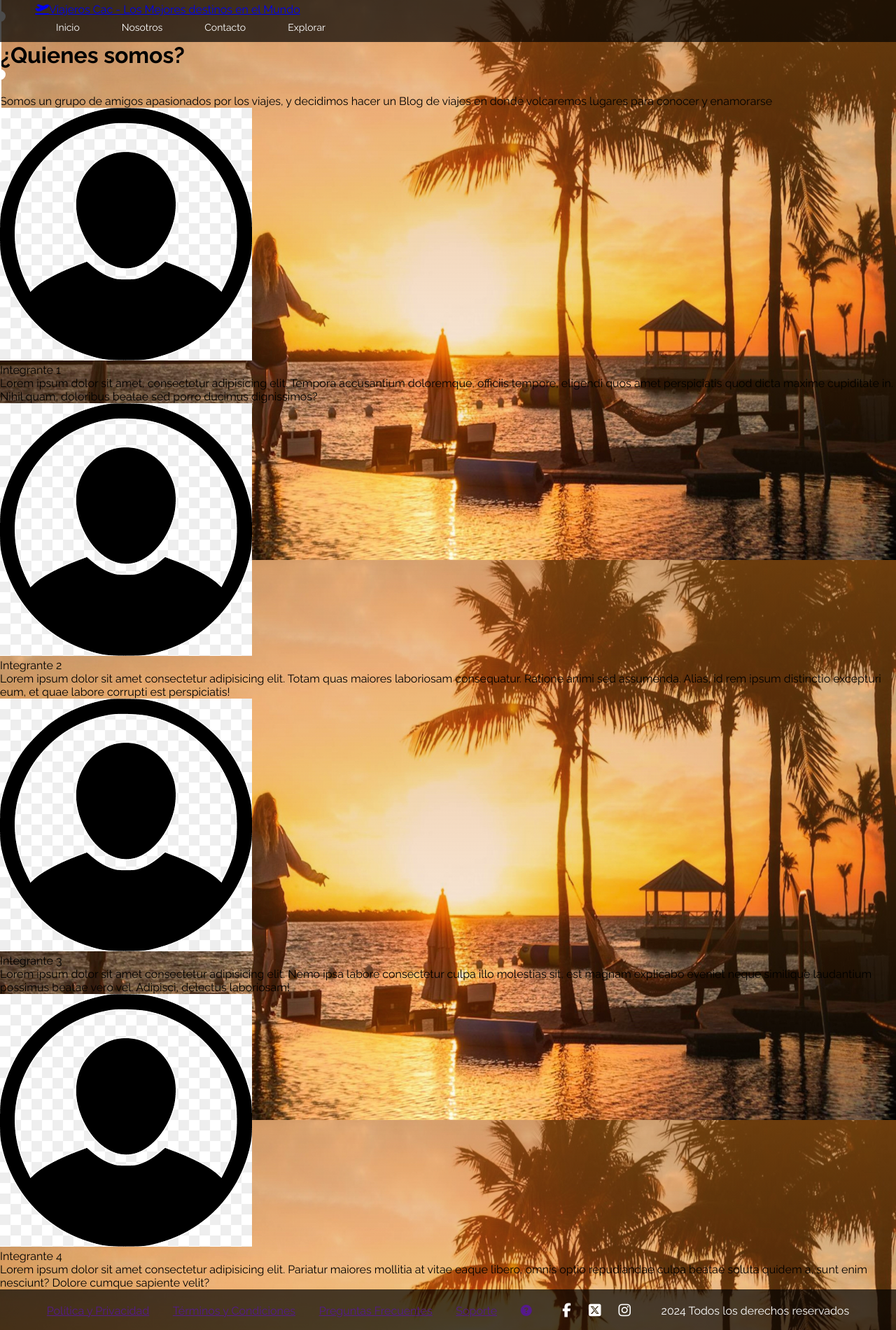
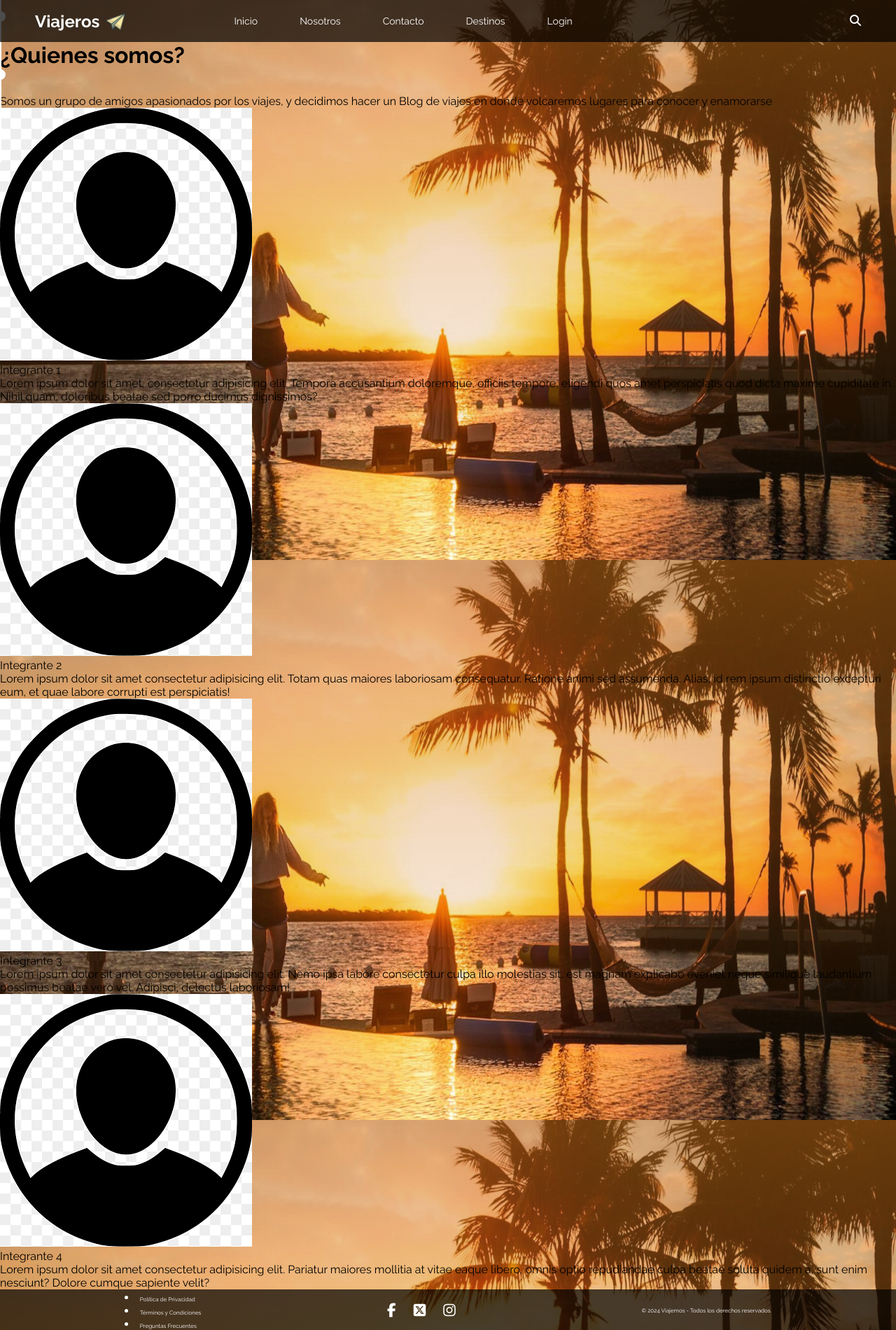
Before and after one commit to va-rodriguez/CaC---Blog-de-Viajes, a plain HTML site: page nosotros.html in a window 1280 px wide. Shown: the whole page at 70% size. Drawn offline with Linux system fonts and the light colour scheme.

Commit message:
Update nosotros.html

```diff
--- a/nosotros.html
+++ b/nosotros.html
@@ -10,24 +10,22 @@
     <title>Viajeros</title>
 </head>
 <body>
-
-
-
-        <header class="header">
+ <header>
+            <h1>Viajeros</h1>
             <nav>
-                <div id="logo">
-                    <a href="/index.html"><i class="fa-solid fa-plane-departure"></i>Viajeros Cac - Los Mejores destinos en el Mundo</a></a></div>
-                <ul class="nav-links">
-                    <li><a href="/index.html">Inicio</a></li>
+                <ul>
+                    <li><a href="index.html">Inicio</a></li>
                     <li><a href="#">Nosotros</a></li>
-                    <li><a href="#">Contacto</a></li>
-                    <li><a href="#">Explorar</a></li>
+                    <li><a href="contacto.html">Contacto</a></li>
+                    <li><a href="#">Destinos</a></li>
+                    <li><a href="ingreso.html">Login</a></li>
                 </ul>
-                </div>
             </nav>
+            <div class="busqueda">
+                <input type="text" placeholder="Buscar">
+                <i class="fa-solid fa-magnifying-glass"></i>
+            </div>
         </header>
-
-
 
         <div class="contenido">
             <div class="linea-decorativa">
@@ -80,30 +78,24 @@
                 </div>
         </section>
 
-
-
-        </header>
-
-
-            <footer>
-                <a href="">Política y Privacidad</a>
-                <a href="">Términos y Condiciones</a>
-                <a href="">Preguntas Frecuentes</a>
-                <a href="">Soporte</a>
-                <a href=""><i class="fa-solid fa-circle-question"></i></a>
-                <div class="redes">
-                    <a href="https://www.facebook.com/?locale=es_ES/"><i class="fa-brands fa-facebook-f"></i></a>
-                    <a href="https://twitter.com/?lang=es"><i class="fa-brands fa-square-x-twitter"></i></a>
-                    <a href="https://www.instagram.com/"><i class="fa-brands fa-instagram"></i></a>
-                </div>
-                <p>2024 Todos los derechos reservados</p>
-
-                </div>
-
-
-
-
-
+<footer>
+            <div class="legales">
+                <li><a href>Política de Privacidad</a></li>
+                <li><a href>Términos y Condiciones</a></li>
+                <li><a href>Preguntas Frecuentes</a></li>
+            </div>
+            <div class="redes">
+                <a href="https://www.facebook.com/?locale=es_ES/"><i
+                        class="fa-brands fa-facebook-f"></i></a>
+                <a href="https://twitter.com/?lang=es"><i
+                        class="fa-brands fa-square-x-twitter"></i></a>
+                <a href="https://www.instagram.com/"><i
+                        class="fa-brands fa-instagram"></i></a>
+            </div>
+            <div class="derechos">
+                <p>© 2024 Viajemos - Todos los derechos reservados.</p>
+            </div>
+        </footer>
 
 </body>
 </html>
```
